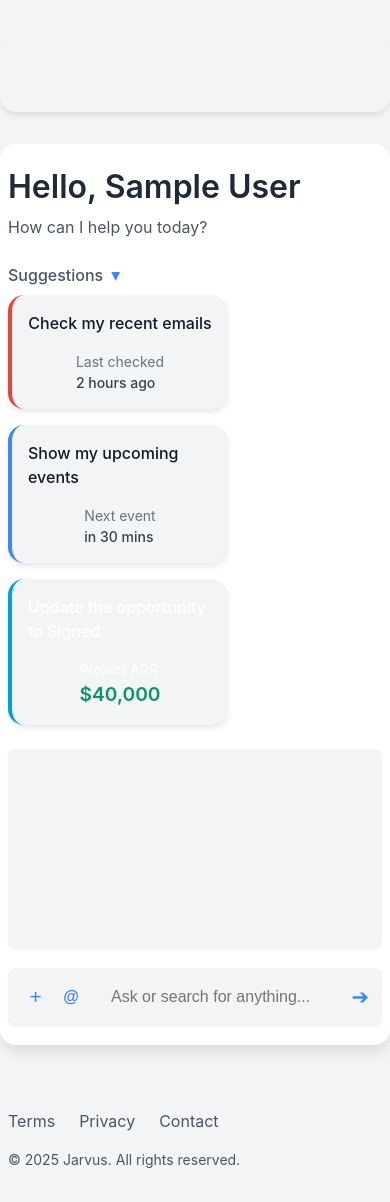
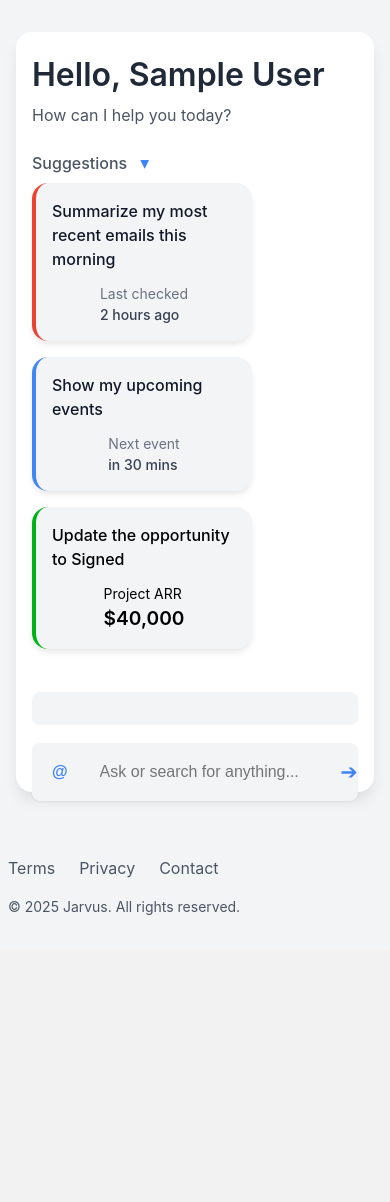
Before and after one commit to marismith79/Jarvus2, a Flask app: page /chatbot in a window 390 px wide. Shown: the part 65-1267 px from the top of the page. After the commit the page ends 980 px from the top, so only its background shows below. Run offline with Flask 3, Linux system fonts and the light colour scheme; the visitor is signed in with stand-in values (Sample User, id 1); data that the repository does not hold is empty; parts of the project's set-up code (start-up, migrations or seed data) failed here and were passed over.

Commit message:
Chatbot edits

```diff
--- a/jarvus_app/routes/web_pages.py
+++ b/jarvus_app/routes/web_pages.py
@@ -29,7 +29,18 @@ def profile():
 @web.route("/chatbot", strict_slashes=False)
 @login_required
 def chatbot():
-    return render_template("chatbot.html")
+    # Get connection status for each tool
+    gmail_connected = OAuthCredentials.get_credentials(current_user.id, 'gmail') is not None
+    notion_connected = OAuthCredentials.get_credentials(current_user.id, 'notion') is not None
+    slack_connected = OAuthCredentials.get_credentials(current_user.id, 'slack') is not None
+    zoom_connected = OAuthCredentials.get_credentials(current_user.id, 'zoom') is not None
+
+    return render_template("chatbot.html",
+        gmail_connected=gmail_connected,
+        notion_connected=notion_connected,
+        slack_connected=slack_connected,
+        zoom_connected=zoom_connected
+    )
 
 @web.route("/chatbot/send", methods=['POST'])
 @login_required
--- a/jarvus_app/static/css/main.css
+++ b/jarvus_app/static/css/main.css
@@ -590,19 +590,10 @@ main {
 /* Chatbot Modern Layout */
 .chatbot-layout {
     display: flex;
-    gap: 2rem;
+    justify-content: center;
     min-height: 70vh;
     margin-top: 2rem;
-}
-
-.workspace-sidebar {
-    width: 220px;
-    min-width: 180px;
-    background: var(--bg-secondary);
-    border-radius: var(--radius-lg);
-    box-shadow: var(--shadow-md);
-    min-height: 500px;
-    /* Empty for now */
+    padding: 0 1rem;
 }
 
 .chatbot-card {
@@ -613,6 +604,8 @@ main {
     padding: 2.5rem 2rem 2rem 2rem;
     display: flex;
     flex-direction: column;
+    width: 60%;
+    height: 80vh;
     max-width: 950px;
     margin: 0 auto;
 }
@@ -646,9 +639,16 @@ main {
     color: var(--primary-color);
     font-size: 1.1rem;
     cursor: pointer;
+    transition: transform 0.3s ease;
+    padding: 1px 5px;
+    border-radius: 4px;
+}
+.dropdown-btn:hover {
+    background-color: var(--bg-secondary);
 }
 .suggestions-cards-wrapper {
     margin-bottom: 1.5rem;
+    position: relative;
 }
 .suggestions-cards {
     display: flex;
@@ -680,23 +680,22 @@ main {
 }
 .card-salesforce {
     background: var(--primary-color);
-    color: #fff;
+    color: #000000;
 }
 .card-salesforce .card-meta {
-    color: #fff;
+    color: #000000;
 }
 .card-salesforce .amount {
     font-size: 1.2rem;
     font-weight: 600;
+    color: #000000;
 }
 
 /* Chat history area */
 .chat-history {
-    flex: 1 1 0;
-    min-height: 200px;
-    max-height: 320px;
+    flex: 1;
     overflow-y: auto;
-    margin-bottom: 1.2rem;
+    margin: 1.2rem 0;
     padding: 1rem 0.5rem;
     background: var(--bg-secondary);
     border-radius: var(--radius-md);
@@ -704,6 +703,7 @@ main {
     display: flex;
     flex-direction: column;
     gap: 0.75rem;
+    min-height: 0;
 }
 .message {
     max-width: 75%;
@@ -767,19 +767,10 @@ main {
 }
 
 @media (max-width: 900px) {
-    .chatbot-layout {
-        flex-direction: column;
-        gap: 1rem;
-    }
-    .workspace-sidebar {
-        width: 100%;
-        min-width: 0;
-        min-height: 80px;
-        margin-bottom: 1rem;
-    }
     .chatbot-card {
-        max-width: 100%;
-        padding: 1.2rem 0.5rem;
+        width: 95%;
+        height: 90vh;
+        padding: 1.2rem 1rem;
     }
 }
 
@@ -1418,12 +1409,12 @@ main {
 }
 
 .card-salesforce {
-    border-left: 4px solid #00a1e0;
+    border-left: 4px solid #00b218;
 }
 
 .card-text {
     font-weight: 500;
-    margin-bottom: 8px;
+    margin-bottom: 4px;
 }
 
 .card-meta {
@@ -1440,3 +1431,7 @@ main {
     color: #059669;
     font-weight: 600;
 }
+
+#suggestions-wrapper {
+    transition: all 0.3s ease;
+}
--- a/jarvus_app/templates/chatbot.html
+++ b/jarvus_app/templates/chatbot.html
@@ -4,9 +4,6 @@
 
 {% block content %}
 <div class="chatbot-layout">
-    <!-- Workspace Sidebar (empty for now) -->
-    <aside class="workspace-sidebar"></aside>
-
     <!-- Chat Main Area -->
     <section class="chatbot-card">
         <!-- Greeting -->
@@ -24,15 +21,15 @@
         <!-- Suggestion cards -->
         <div class="suggestions-cards-wrapper" id="suggestions-wrapper">
             <div class="suggestions-cards">
-                <div class="card card-gmail">
+                <div class="card card-gmail" onclick="insertSuggestion('Check my recent emails')">
                     <div class="card-text gmail-text">
-                        Check my recent emails
+                        Summarize my most recent emails this morning
                     </div>
                     <div class="card-meta gmail-meta">
                         Last checked <br><span class="time">2 hours ago</span>
                     </div>
                 </div>
-                <div class="card card-calendar">
+                <div class="card card-calendar" onclick="insertSuggestion('Show my upcoming events')">
                     <div class="card-text calendar-text">
                         Show my upcoming events
                     </div>
@@ -40,7 +37,7 @@
                         Next event <br><span class="time">in 30 mins</span>
                     </div>
                 </div>
-                <div class="card card-salesforce">
+                <div class="card card-salesforce" onclick="insertSuggestion('Update the opportunity to Signed')">
                     <div class="card-text salesforce-text">
                         Update the opportunity to Signed
                     </div>
@@ -57,7 +54,6 @@
         <!-- Chat input bar -->
         <form class="chat-input-bar" onsubmit="event.preventDefault(); sendCommand();">
             <div class="input-buttons">
-                <button type="button" class="icon-btn input-plus">+</button>
                 <div class="tool-selector">
                     <button type="button" class="icon-btn input-at" id="atButton">@</button>
                     <div class="tool-dropdown" id="toolDropdown">
@@ -74,6 +70,14 @@
 
 {% block extra_js %}
 <script>
+    // Store connection status
+    const connectedTools = {
+        gmail: {{ 'true' if gmail_connected else 'false' }},
+        notion: {{ 'true' if notion_connected else 'false' }},
+        slack: {{ 'true' if slack_connected else 'false' }},
+        zoom: {{ 'true' if zoom_connected else 'false' }}
+    };
+
     // Helper to append a message bubble into #chat-history
     function appendMessage(who, text) {
         const history = document.getElementById('chat-history');
@@ -97,52 +101,53 @@
     const suggestionsHeader = document.getElementById('suggestions-header');
     const toolDropdown = document.getElementById('toolDropdown');
     const atButton = document.getElementById('atButton');
+    const dropdownBtn = document.querySelector('.dropdown-btn');
 
     // Load available tools
-    async function loadAvailableTools() {
-        try {
-            const response = await fetch('/chatbot/available_tools');
-            if (!response.ok) throw new Error('Failed to load tools');
-            const tools = await response.json();
+    function loadAvailableTools() {
+        // Clear existing tools
+        toolDropdown.innerHTML = '';
 
-            // Clear existing tools
-            toolDropdown.innerHTML = '';
+        // Add connected tools to dropdown
+        let hasConnectedTools = false;
 
-            // Add tools to dropdown
-            for (const toolName of Object.keys(tools)) {
+        for (const [toolName, isConnected] of Object.entries(connectedTools)) {
+            if (isConnected) {
+                hasConnectedTools = true;
                 const toolItem = document.createElement('div');
                 toolItem.classList.add('tool-item');
                 toolItem.innerHTML = `
-                    <img src="{{ url_for('static', filename='images/${toolName}-logo.png') }}" alt="${toolName}" class="tool-icon">
                     <span>${toolName.charAt(0).toUpperCase() + toolName.slice(1)}</span>
+                    <span class="checkmark" style="display: none;">✓</span>
                 `;
-                toolItem.onclick = () => insertTool(toolName);
+                toolItem.onclick = (e) => {
+                    e.stopPropagation(); // Prevent dropdown from closing
+                    const checkmark = toolItem.querySelector('.checkmark');
+                    // Toggle the checkmark visibility
+                    checkmark.style.display = checkmark.style.display === 'none' ? 'inline-block' : 'none';
+                };
                 toolDropdown.appendChild(toolItem);
             }
-        } catch (error) {
-            console.error('Error loading tools:', error);
+        }
+
+        // If no tools are connected, show a message
+        if (!hasConnectedTools) {
+            const noToolsMessage = document.createElement('div');
+            noToolsMessage.classList.add('tool-item');
+            noToolsMessage.innerHTML = '<span>No tools connected</span>';
+            toolDropdown.appendChild(noToolsMessage);
         }
     }
 
     // Load tools when page loads
     loadAvailableTools();
 
-    // Handle input focus events
-    inputEl.addEventListener('focus', () => {
-        suggestionsWrapper.style.display = 'none';
-        suggestionsHeader.style.display = 'none';
-    });
-
-    inputEl.addEventListener('blur', () => {
-        suggestionsWrapper.style.display = 'block';
-        suggestionsHeader.style.display = 'block';
-    });
-
     // Tool selection handling
     atButton.addEventListener('click', (e) => {
         e.preventDefault();
         e.stopPropagation();
         const dropdown = document.getElementById('toolDropdown');
+        dropdown.classList.remove('hiding');
         dropdown.style.display = dropdown.style.display === 'block' ? 'none' : 'block';
     });
 
@@ -151,24 +156,13 @@
         const dropdown = document.getElementById('toolDropdown');
         const toolSelector = document.querySelector('.tool-selector');
         if (!toolSelector.contains(e.target)) {
-            dropdown.style.display = 'none';
+            dropdown.classList.add('hiding');
+            setTimeout(() => {
+                dropdown.style.display = 'none';
+                dropdown.classList.remove('hiding');
+            }, 150); // Match the transition duration
         }
     });
-
-    function insertTool(tool) {
-        const toolText = `@${tool}`;
-        const input = document.getElementById('chat-input');
-        const start = input.selectionStart;
-        const end = input.selectionEnd;
-        const text = input.value;
-        const before = text.substring(0, start);
-        const after = text.substring(end);
-
-        input.value = before + toolText + ' ' + after;
-        input.focus();
-        input.selectionStart = input.selectionEnd = start + toolText.length + 1;
-        document.getElementById('toolDropdown').style.display = 'none';
-    }
 
     // When user clicks "send" or presses Enter
     function sendCommand() {
@@ -224,5 +218,22 @@
             sendCommand();
         }
     });
+
+    // Toggle suggestions visibility
+    function toggleSuggestions() {
+        const isVisible = suggestionsWrapper.style.display !== 'none';
+        suggestionsWrapper.style.display = isVisible ? 'none' : 'block';
+        dropdownBtn.style.transform = isVisible ? 'rotate(90deg)' : 'rotate(0deg)';
+    }
+
+    // Add click handler to the dropdown button
+    dropdownBtn.addEventListener('click', toggleSuggestions);
+
+    // Add this function at the beginning of your script section
+    function insertSuggestion(text) {
+        const input = document.getElementById('chat-input');
+        input.value = text;
+        input.focus();
+    }
 </script>
 {% endblock %}
```
Also changed, not shown: jarvus_app/static/css/chatbot.css (+47 -2 lines), jarvus_app/templates/landing.html (+4 -14 lines), jarvus_app/static/images/zoom-logo.png (added).
